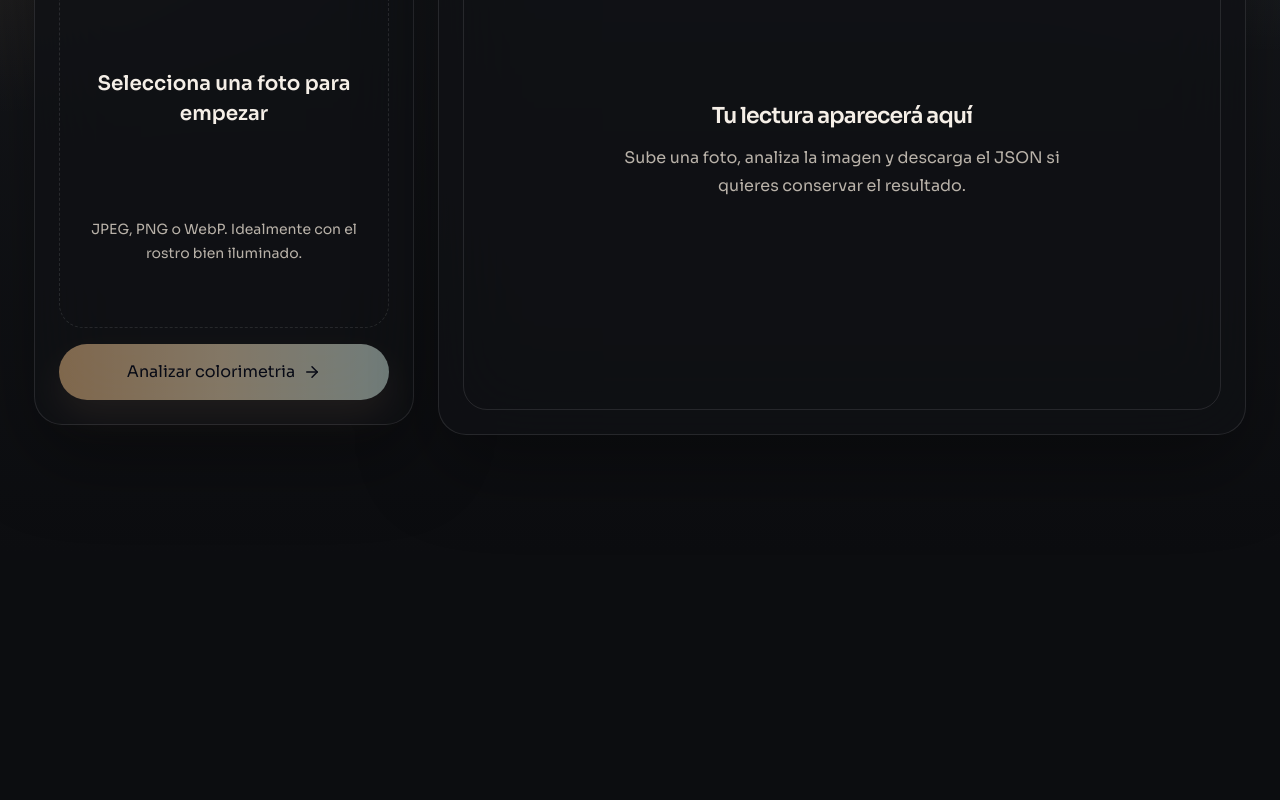
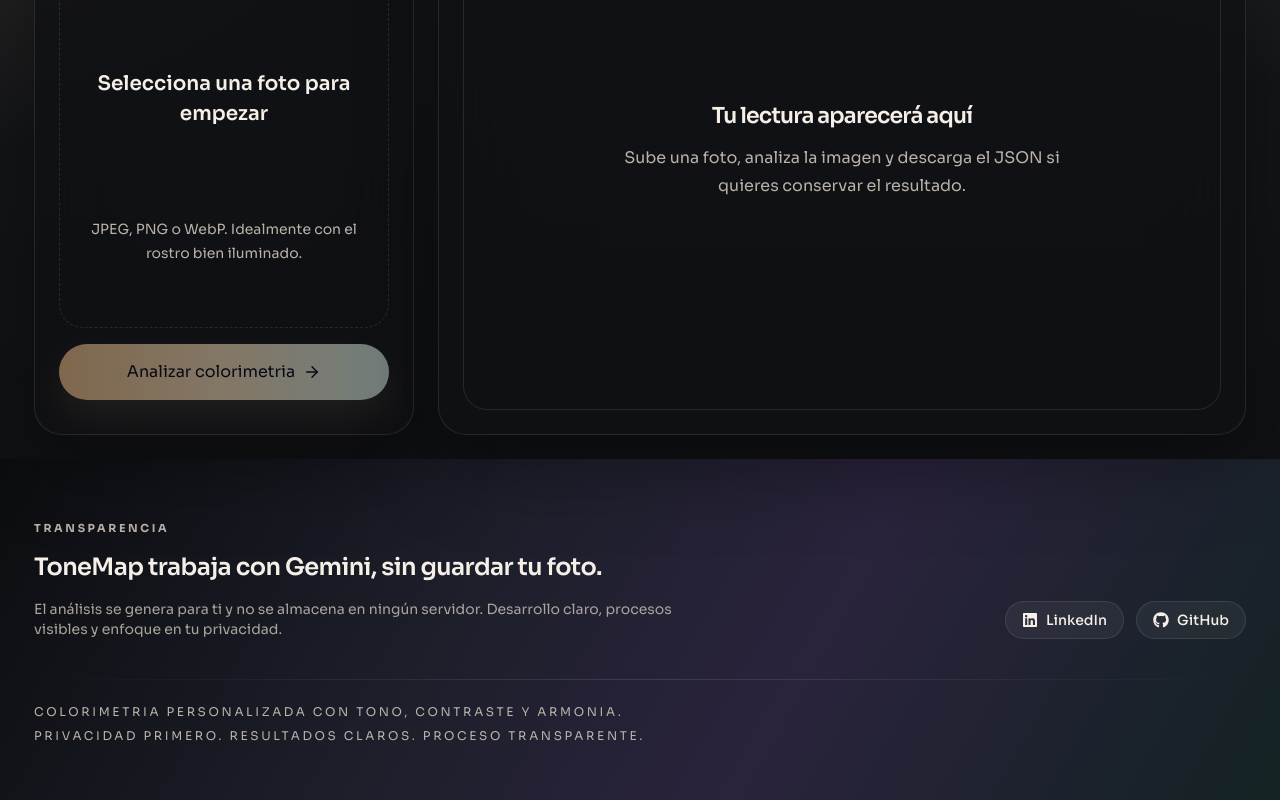
Before and after one commit to Jefffer/my-colorimeter, a React (Vite) app: page / in a window 1280 px wide. Shown: the part 1046-1846 px from the top of the page. Before the commit the page ends 1600 px from the top, so only its background shows below. Built offline with nearby package versions, Linux system fonts and the light colour scheme.

Commit message:
feat: add Footer component with visibility tracking and social links for enhanced user engagement

```diff
--- a/src/App.jsx
+++ b/src/App.jsx
@@ -2,6 +2,7 @@
 import { ArrowRight, LoaderCircle, UploadCloud, Info } from 'lucide-react'
 import { Hero } from './components/Hero'
 import { LoadingOverlay } from './components/LoadingOverlay'
+import Footer from './components/Footer'
 import Tippy from '@tippyjs/react'
 import 'tippy.js/dist/tippy.css'
 
@@ -98,6 +99,7 @@
   const isProcessing = useRef(false)
 
   const report = getReportData(analysis)
+  const [footerVisible, setFooterVisible] = useState(false)
 
   const openFilePicker = () => {
     fileInputRef.current?.click()
@@ -241,7 +243,7 @@
         <section className="grid gap-6 lg:grid-cols-[320px_minmax(0,1fr)] xl:grid-cols-[380px_minmax(0,1fr)]">
           <article
             ref={uploadSectionRef}
-            className="scroll-mt-6 rounded-[28px] border border-white/10 bg-surface/80 p-5 shadow-elevated backdrop-blur-2xl sm:p-6 lg:sticky lg:top-6 lg:self-start"
+            className={`scroll-mt-6 rounded-[28px] border border-white/10 bg-surface/80 p-5 shadow-elevated backdrop-blur-2xl sm:p-6 ${!footerVisible ? 'lg:sticky lg:top-6 lg:self-start' : ''}`}
           >
             <div className="mb-5 flex items-start justify-between gap-4">
               <div>
@@ -423,7 +425,9 @@
             </div>
           </article>
         </section>
+
         </div>
+        <Footer onVisibleChange={setFooterVisible} />
       </div>
     </main>
   )
--- /dev/null
+++ b/src/components/Footer.jsx
@@ -0,0 +1,69 @@
+import { useEffect, useRef } from 'react'
+import { FaGithub, FaLinkedin } from 'react-icons/fa'
+
+export default function Footer({ onVisibleChange }) {
+  const ref = useRef(null)
+
+  useEffect(() => {
+    if (!ref.current || !onVisibleChange) return
+
+    const observer = new IntersectionObserver(
+      (entries) => {
+        entries.forEach((entry) => {
+          onVisibleChange(entry.isIntersecting)
+        })
+      },
+      { root: null, threshold: 0.05 }
+    )
+
+    observer.observe(ref.current)
+    return () => observer.disconnect()
+  }, [onVisibleChange])
+
+  return (
+    <footer
+      ref={ref}
+      className="w-full bg-[linear-gradient(120deg,#0c0d10_0%,#1c1f2a_36%,#2a233c_62%,#132223_100%)] text-text"
+    >
+      <div className="mx-auto max-w-[1260px] px-6 py-14">
+        <div className="grid gap-8 lg:grid-cols-[1.2fr_auto] lg:items-end">
+          <div>
+            <span className="text-[11px] font-bold uppercase tracking-[0.24em] text-muted">Transparencia</span>
+            <h3 className="mt-3 text-2xl font-semibold tracking-tight">ToneMap trabaja con Gemini, sin guardar tu foto.</h3>
+            <p className="mt-4 max-w-2xl text-sm text-muted/90">
+              El análisis se genera para ti y no se almacena en ningún servidor. Desarrollo claro, procesos visibles y enfoque en tu privacidad.
+            </p>
+          </div>
+
+          <div className="flex flex-wrap gap-3">
+            <a
+              href="https://www.linkedin.com/in/jefffer/"
+              target="_blank"
+              rel="noreferrer"
+              className="inline-flex items-center gap-2 rounded-full border border-white/10 bg-white/5 px-4 py-2 text-sm font-medium text-text transition hover:border-accent/40 hover:bg-white/10"
+            >
+              <FaLinkedin className="h-4 w-4" />
+              LinkedIn
+            </a>
+            <a
+              href="https://github.com/Jefffer"
+              target="_blank"
+              rel="noreferrer"
+              className="inline-flex items-center gap-2 rounded-full border border-white/10 bg-white/5 px-4 py-2 text-sm font-medium text-text transition hover:border-accent/40 hover:bg-white/10"
+            >
+              <FaGithub className="h-4 w-4" />
+              GitHub
+            </a>
+          </div>
+        </div>
+
+        <div className="mt-10 h-px w-full bg-gradient-to-r from-transparent via-white/12 to-transparent" />
+
+        <div className="mt-6 flex flex-col gap-2 text-xs uppercase tracking-[0.22em] text-muted">
+          <span>Colorimetria personalizada con tono, contraste y armonia.</span>
+          <span>Privacidad primero. Resultados claros. Proceso transparente.</span>
+        </div>
+      </div>
+    </footer>
+  )
+}
```
